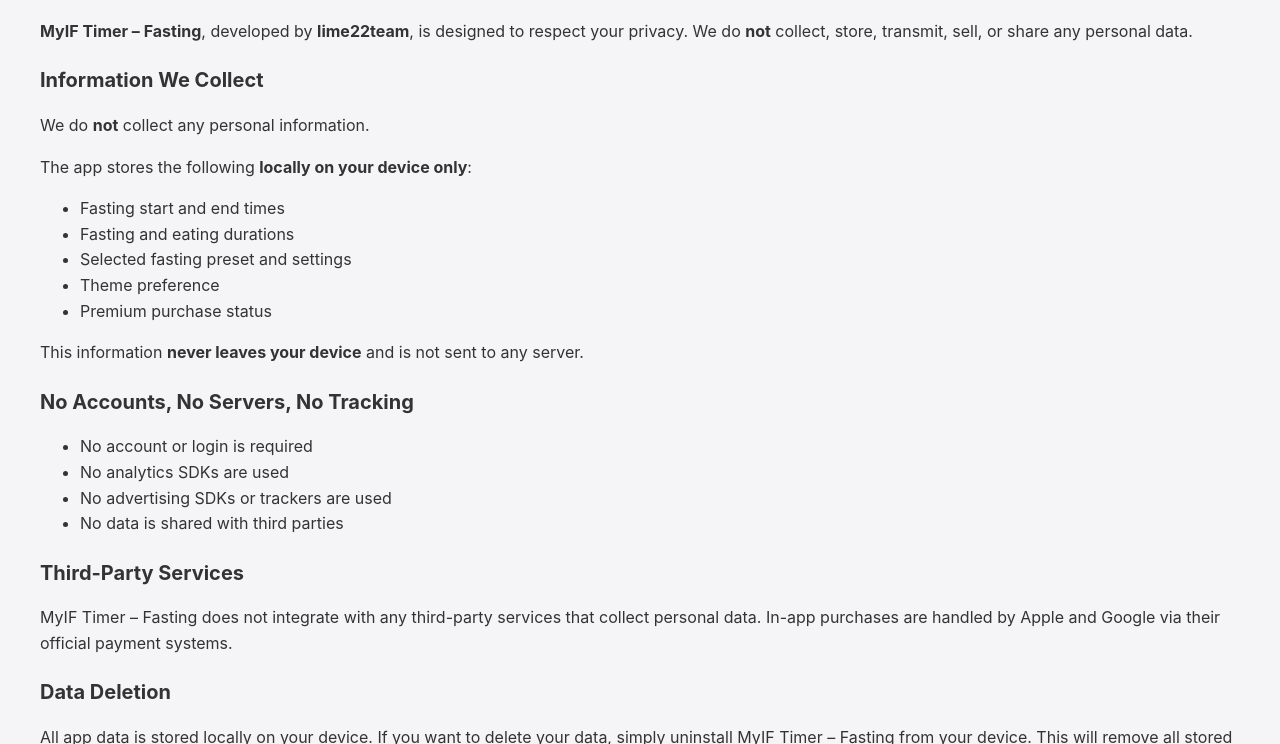
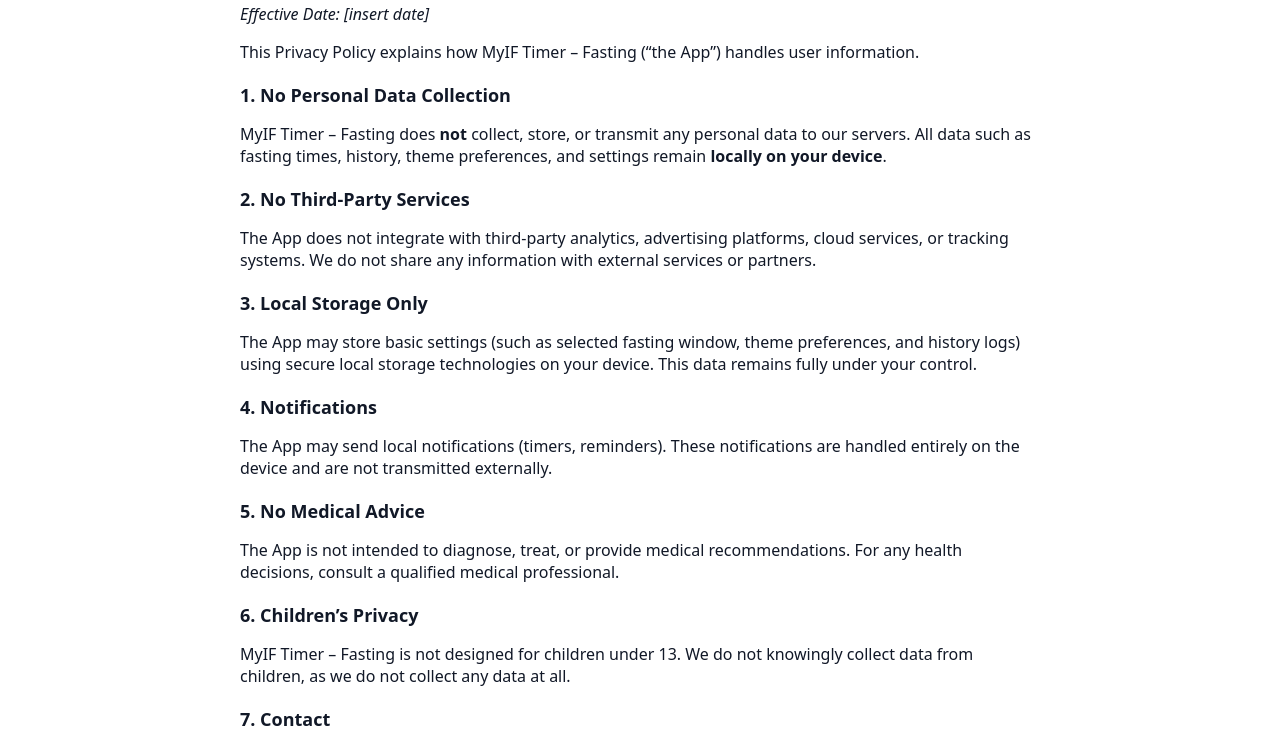
Before and after one commit to lime22team/Simple-My-If, a plain HTML site: page privacy.html in a window 1280 px wide. Shown: the part 130-874 px from the top of the page. Drawn offline with Linux system fonts and the light colour scheme.

Commit message:
Update privacy.html

```diff
--- a/privacy.html
+++ b/privacy.html
@@ -2,68 +2,42 @@
 <html lang="en">
 <head>
   <meta charset="UTF-8" />
-  <meta name="viewport" content="width=device-width, initial-scale=1.0" />
   <title>Privacy Policy – MyIF Timer – Fasting</title>
-  <style>
-    body {
-      font-family: -apple-system, BlinkMacSystemFont, "Segoe UI", Roboto, sans-serif;
-      background: #f5f5f7;
-      color: #333;
-      margin: 40px;
-      line-height: 1.6;
-    }
-    h1 {
-      font-size: 32px;
-      margin-bottom: 10px;
-    }
-    h2 {
-      margin-top: 20px;
-      font-size: 20px;
-    }
-  </style>
+  <meta name="viewport" content="width=device-width, initial-scale=1" />
 </head>
-<body>
+<body style="font-family: system-ui, -apple-system, BlinkMacSystemFont, 'Segoe UI', sans-serif; margin: 16px; color: #111827; background-color: #FFFFFF;">
+  <div style="max-width: 800px; margin: 0 auto;">
+    <div style="text-align: center; margin-bottom: 24px;">
+      <img src="myif_timer.png" alt="MyIF Timer – Fasting logo" style="max-width: 160px; height: auto;" />
+    </div>
 
-  <h1>Privacy Policy – MyIF Timer – Fasting</h1>
-  <p><strong>Last updated:</strong> {insert date}</p>
+    <h1 style="font-size: 24px; margin-bottom: 12px;">Privacy Policy – MyIF Timer – Fasting</h1>
+    <p><em>Effective Date: [insert date]</em></p>
 
-  <p><strong>MyIF Timer – Fasting</strong>, developed by <strong>lime22team</strong>, is designed to respect your privacy. We do <strong>not</strong> collect, store, transmit, sell, or share any personal data.</p>
+    <p>This Privacy Policy explains how MyIF Timer – Fasting (“the App”) handles user information.</p>
 
-  <h2>Information We Collect</h2>
-  <p>We do <strong>not</strong> collect any personal information.</p>
+    <h2 style="font-size: 18px; margin-top: 20px;">1. No Personal Data Collection</h2>
+    <p>MyIF Timer – Fasting does <strong>not</strong> collect, store, or transmit any personal data to our servers. All data such as fasting times, history, theme preferences, and settings remain <strong>locally on your device</strong>.</p>
 
-  <p>The app stores the following <strong>locally on your device only</strong>:</p>
-  <ul>
-    <li>Fasting start and end times</li>
-    <li>Fasting and eating durations</li>
-    <li>Selected fasting preset and settings</li>
-    <li>Theme preference</li>
-    <li>Premium purchase status</li>
-  </ul>
-  <p>This information <strong>never leaves your device</strong> and is not sent to any server.</p>
+    <h2 style="font-size: 18px; margin-top: 20px;">2. No Third-Party Services</h2>
+    <p>The App does not integrate with third-party analytics, advertising platforms, cloud services, or tracking systems. We do not share any information with external services or partners.</p>
 
-  <h2>No Accounts, No Servers, No Tracking</h2>
-  <ul>
-    <li>No account or login is required</li>
-    <li>No analytics SDKs are used</li>
-    <li>No advertising SDKs or trackers are used</li>
-    <li>No data is shared with third parties</li>
-  </ul>
+    <h2 style="font-size: 18px; margin-top: 20px;">3. Local Storage Only</h2>
+    <p>The App may store basic settings (such as selected fasting window, theme preferences, and history logs) using secure local storage technologies on your device. This data remains fully under your control.</p>
 
-  <h2>Third-Party Services</h2>
-  <p>MyIF Timer – Fasting does not integrate with any third-party services that collect personal data. In-app purchases are handled by Apple and Google via their official payment systems.</p>
+    <h2 style="font-size: 18px; margin-top: 20px;">4. Notifications</h2>
+    <p>The App may send local notifications (timers, reminders). These notifications are handled entirely on the device and are not transmitted externally.</p>
 
-  <h2>Data Deletion</h2>
-  <p>All app data is stored locally on your device. If you want to delete your data, simply uninstall MyIF Timer – Fasting from your device. This will remove all stored fasting history and settings.</p>
+    <h2 style="font-size: 18px; margin-top: 20px;">5. No Medical Advice</h2>
+    <p>The App is not intended to diagnose, treat, or provide medical recommendations. For any health decisions, consult a qualified medical professional.</p>
 
-  <h2>Children’s Privacy</h2>
-  <p>MyIF Timer – Fasting is not directed at children under the age of 13 and does not knowingly collect any data from children.</p>
+    <h2 style="font-size: 18px; margin-top: 20px;">6. Children’s Privacy</h2>
+    <p>MyIF Timer – Fasting is not designed for children under 13. We do not knowingly collect data from children, as we do not collect any data at all.</p>
 
-  <h2>Changes to This Privacy Policy</h2>
-  <p>We may update this Privacy Policy from time to time. The latest version will always be available on our official project page or repository.</p>
-
-  <h2>Contact</h2>
-  <p>If you have any questions about this Privacy Policy, please contact <strong>lime22team</strong> at: <strong>lime22team@gmail.com</strong></p>
-
+    <h2 style="font-size: 18px; margin-top: 20px;">7. Contact</h2>
+    <p>If you have questions about this Privacy Policy, you may contact us at:<br />
+      <strong>Email:</strong> <a href="mailto:lime22team@gmail.com">lime22team@gmail.com</a>
+    </p>
+  </div>
 </body>
 </html>
```
